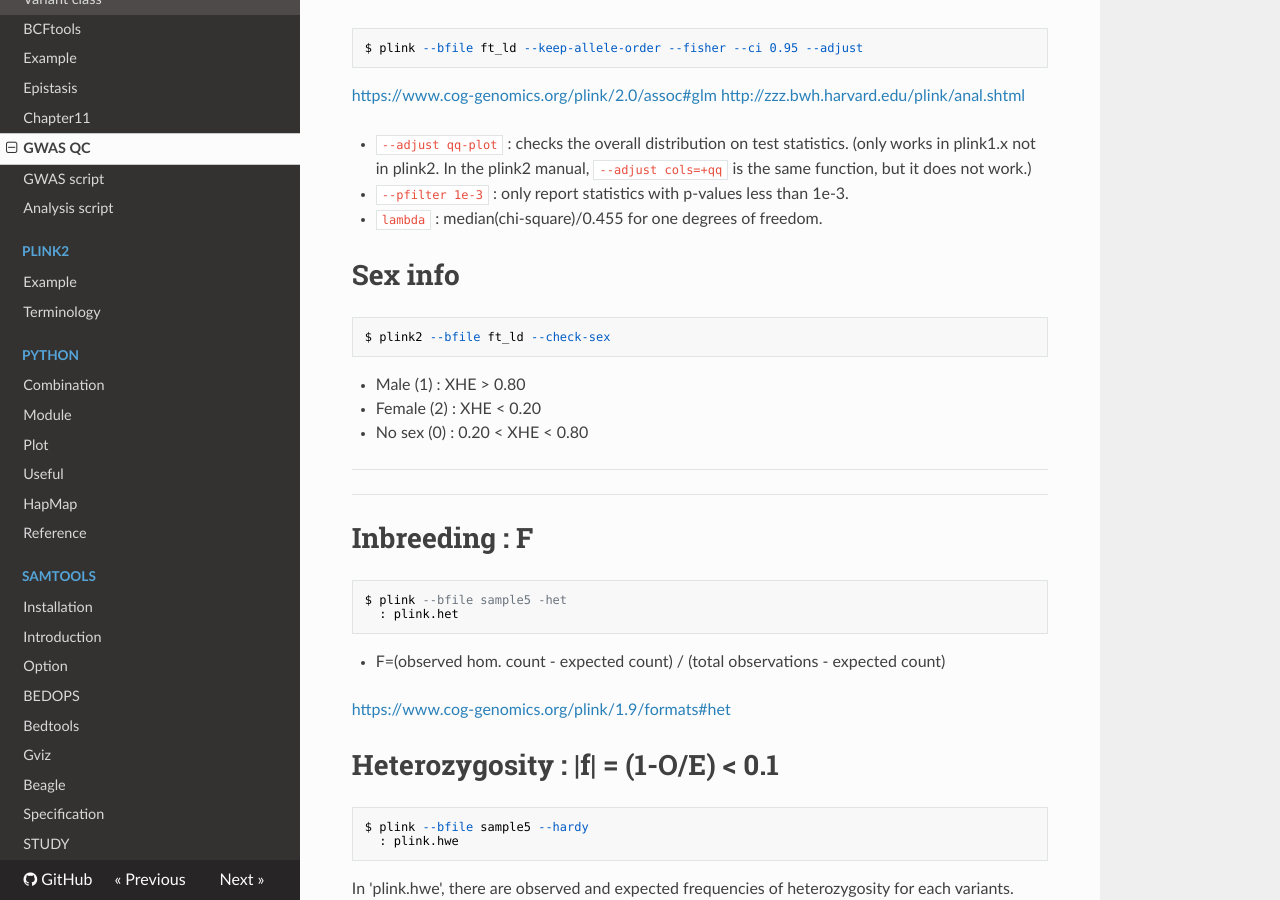
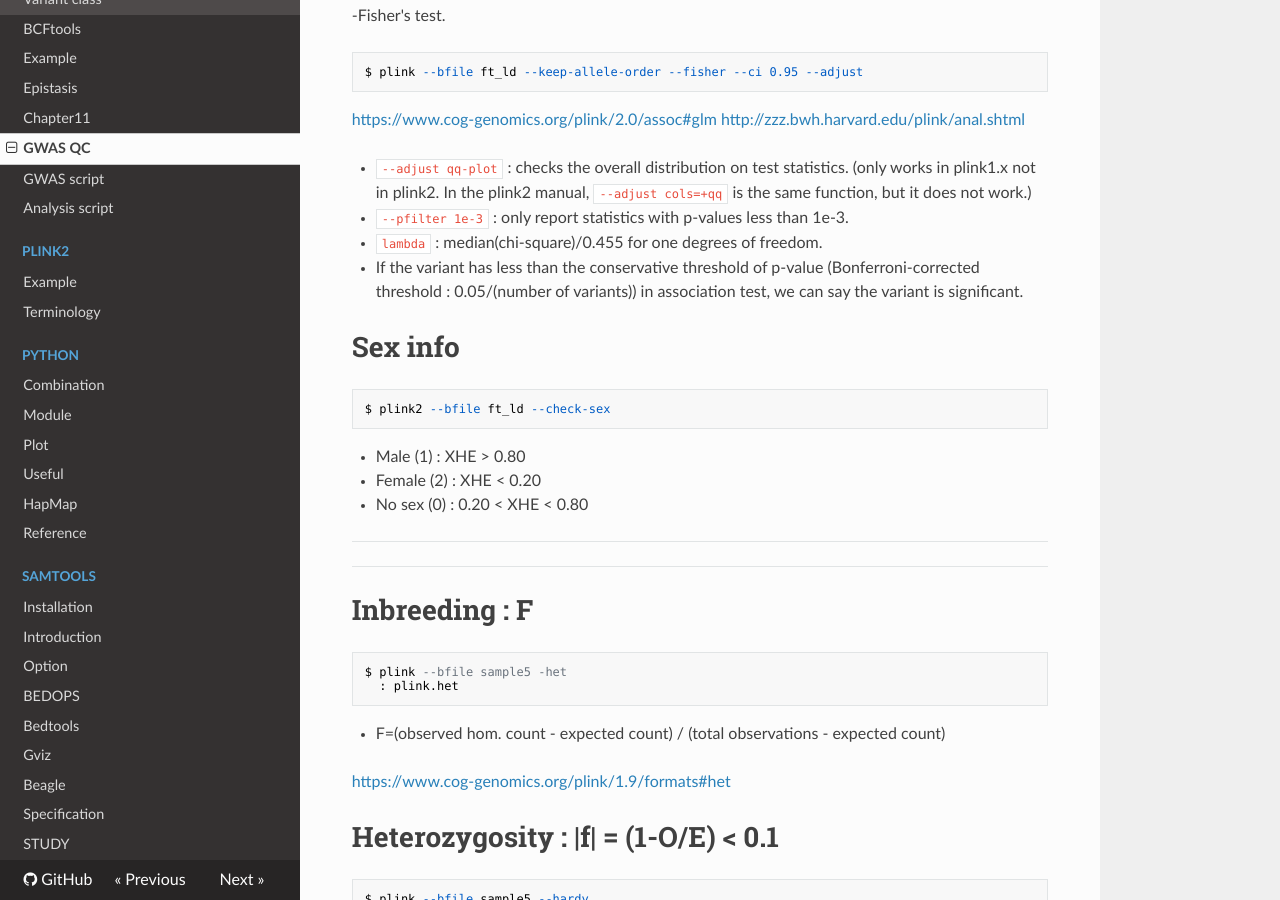
Before and after one commit to WonyoungCho/plink, an MkDocs documentation site: the page built from docs/GWAS.md, in a window 1280 px wide and 900 px high, scrolled down 4475 px. Built offline with MkDocs 1.6.1, drawn with Linux system fonts in a browser that asks for light colours; nearby versions of some CDN libraries; old or Windows-style settings are respelled for this version of MkDocs; some of the changed text lies outside the part shown.

Commit message:
Update GWAS.md

````diff
--- a/docs/GWAS.md
+++ b/docs/GWAS.md
@@ -35,7 +35,7 @@ $ plink2 --bfile ft_pedigree --freq alt1bins=0.01,0.02,0.03,0.04,0.05,0.1,0.2,0.
 - The ranges are `[0,0.01)`, `[0.01,0.02)`,...,`[0.4,0.5]`,`(0.5,0.6]`,...,`[0.8,0.9)`,`1`.
 
 # MAF
-- Remove low maf variants less than 0.01.
+- Remove low maf variants less than 0.01. The threshold can be calculated by 10/(number of samples).
 ```
 $ plink2 --bfile ft_missing --maf 0.01 --make-bed --out ft_maf
 ```
@@ -164,6 +164,8 @@ $ plink --bfile ft_ld --keep-allele-order --fisher --ci 0.95 --adjust
 - `--pfilter 1e-3` : only report statistics with p-values less than 1e-3.
 - `lambda` : median(chi-square)/0.455 for one degrees of freedom.
 
+- If the variant has less than the conservative threshold of p-value (Bonferroni-corrected threshold : 0.05/(number of variants)) in association test, we can say the variant is significant.
+
 # Sex info
 ```
 $ plink2 --bfile ft_ld --check-sex
````
